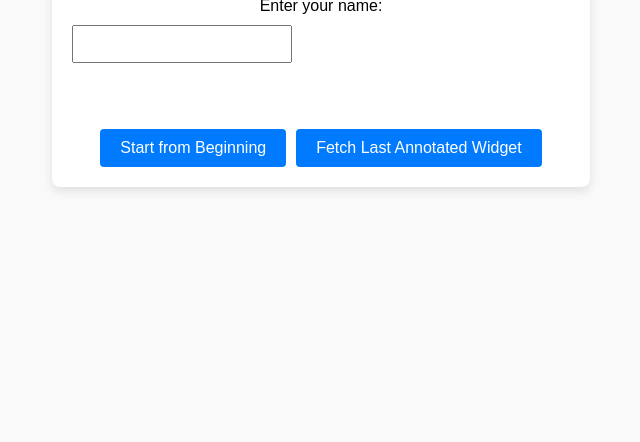
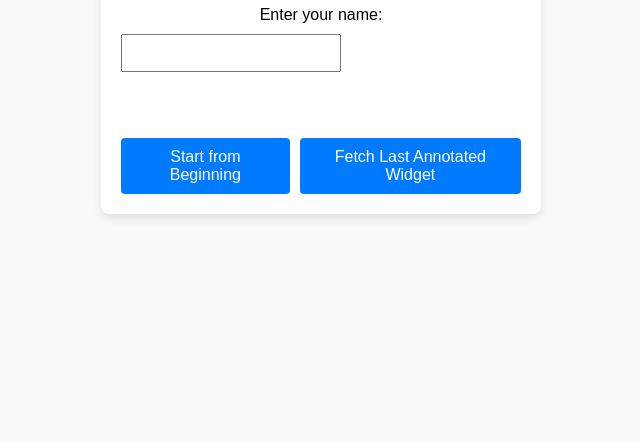
Before and after one commit to ChenzwNina/online_annotation, a plain HTML site: page docs/index.html in a window 1280 px wide. Shown: the part 358-800 px from the top of the page, without its empty margins (319-959 px from the left). Drawn offline with Linux system fonts and the light colour scheme.

Commit message:
update ui

```diff
--- a/docs/index.html
+++ b/docs/index.html
@@ -67,12 +67,14 @@
     }
 
     .container {
+        display: inline-block; /* Let the width adjust to the content */
         text-align: center; /* Center text inside the container */
-        justify-content: center; /* Center horizontally */
         padding: 20px;
-        background: #ffffff; /* Optional: Add a background to the form */
-        border-radius: 8px; /* Optional: Rounded corners */
-        box-shadow: 0px 4px 10px rgba(0, 0, 0, 0.1); /* Optional: Subtle shadow */
+        max-width: 400px; /* Set a max width for the container */
+        background: #ffffff; /* Add a background to the form */
+        border-radius: 8px; /* Rounded corners */
+        box-shadow: 0px 4px 10px rgba(0, 0, 0, 0.1); /* Subtle shadow */
+        margin: auto; /* Center horizontally */
     }
 
     .inline-buttons {
```
Also changed, not shown: docs/video.html (+2 -2 lines).
